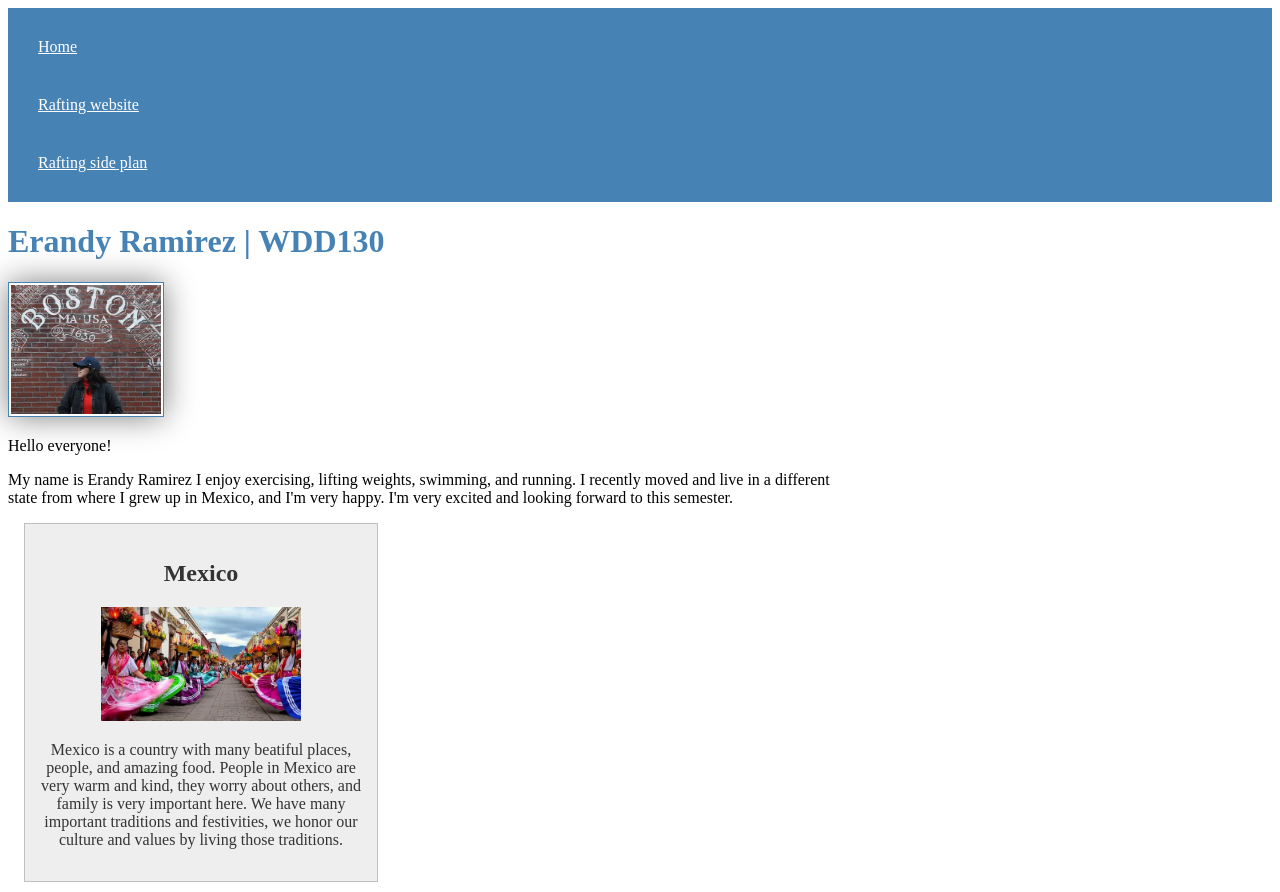
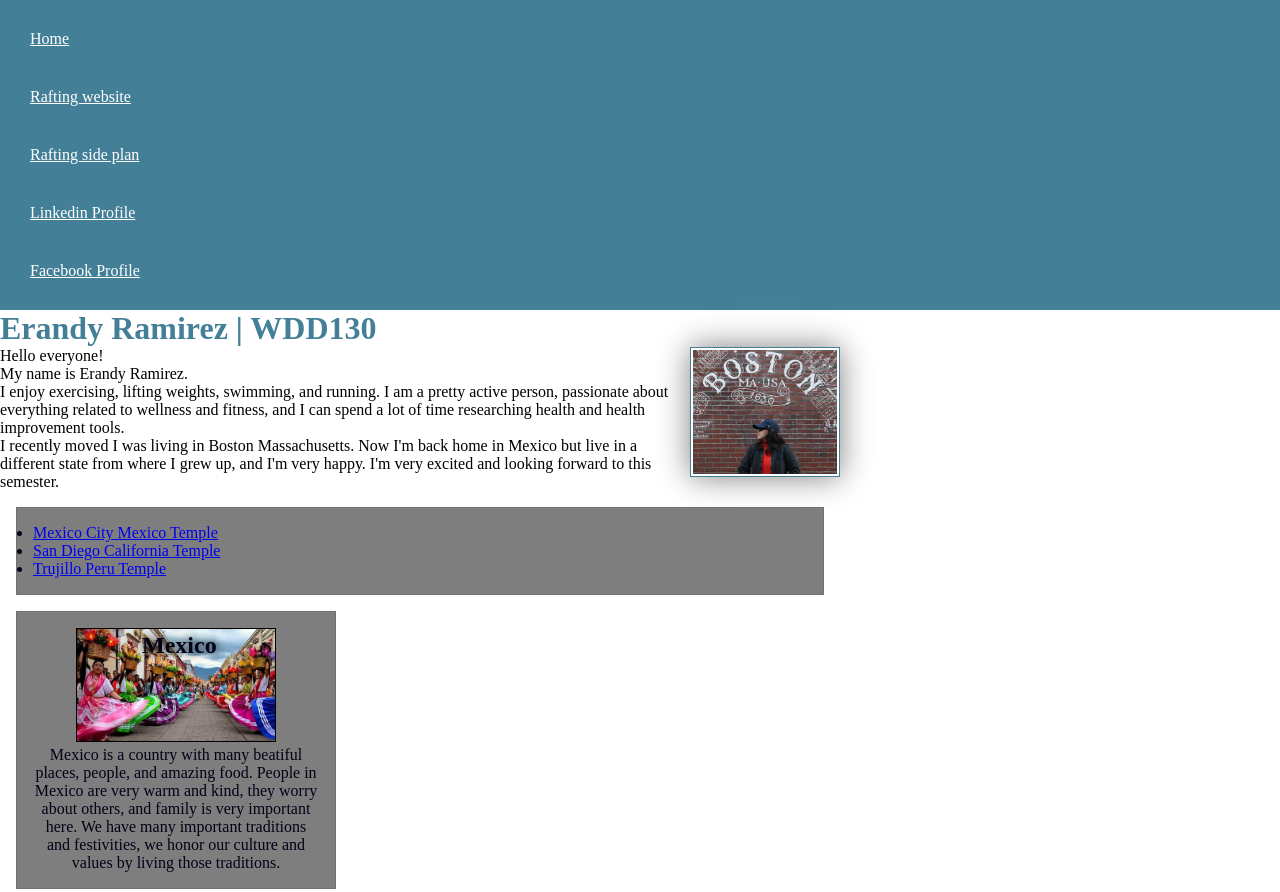
Before and after one commit to ErandyR/wdd130, a plain HTML site: page index.html in a window 1280 px wide. Shown: the top 892 px of the page. Drawn offline with Linux system fonts and the light colour scheme.

Commit message:
adding classes

```diff
--- a/index.html
+++ b/index.html
@@ -14,18 +14,30 @@
                 <a href="#">Home</a>
                 <a href="#">Rafting website</a>
                 <a href="wwr/site-plan-rafting.html" target="_blank">Rafting side plan</a>
+                <a href="https://www.linkedin.com/in/erandyr/" target="_blank">Linkedin Profile</a>
+                <a href="https://www.facebook.com/erandy.ramirez.7/" target="_blank">Facebook Profile</a>
             </nav>
         </header>
         <main>
             <h1>Erandy Ramirez | WDD130</h1>
             <img src="images/profile_picture.webp" alt="Erandy Ramirez" width="200">
             <p>Hello everyone!</p>
-            <p>My name is Erandy Ramirez I enjoy exercising, lifting weights,
-                swimming, and running. I recently moved and live in a different
-                state from where I grew up in Mexico, and I'm very happy.
-                I'm very excited and looking forward to this semester.</p>
+            <p>My name is Erandy Ramirez. <br>
+                I enjoy exercising, lifting weights, swimming, and running.
+                I am a pretty active person, passionate about everything
+                related to wellness and fitness, and I can spend a lot of
+                time researching health and health improvement tools.<br>
+                I recently moved I was living in Boston Massachusetts. Now I'm back home in Mexico
+                but live in a different state from where I grew up, and I'm very happy.
+                I'm very excited and looking forward to this semester.
+            </p>
+            <ul class="box">
+                <li><a href="https://www.churchofjesuschrist.org/temples/details/mexico-city-mexico-temple?lang=eng" target="_blank">Mexico City Mexico Temple</a></li>
+                <li><a href="https://www.churchofjesuschrist.org/temples/details/san-diego-california-temple?lang=eng" target="_blank">San Diego California Temple</a></li>
+                <li><a href="https://www.churchofjesuschrist.org/temples/details/trujillo-peru-temple?lang=eng" target="_blank">Trujillo Peru Temple</a></li>
+            </ul>
         </main>
-        <aside>
+        <aside class="box">
             <h2>Mexico</h2>
             <img src="images/guelaguetza.webp" alt="Guelaguetza mexican celebration">
             <p>Mexico is a country with many beatiful places, people, and amazing food.
@@ -37,4 +49,5 @@
             <p>©️2024 Erandy Ramirez Tlaxcala, Mexico.</p>
         </footer>
     </body>
+<!--07/08/2024-->
 </html>
--- a/styles/styles.css
+++ b/styles/styles.css
@@ -1,5 +1,10 @@
+* {
+    margin: 0;
+    padding: 0;
+    box-sizing: border-box;
+}
 nav {
-    background-color: steelblue;
+    background-color: #438098;
     padding: 10px;
 }
 
@@ -10,15 +15,16 @@ nav a {
 }
 
 h1 {
-    color: steelblue;
+    color: #438098;
 }
 
 main img {
     width: 150px;
     height: auto;
-    border: 1px solid steelblue;
+    border: 1px solid #438098;
     padding: 2px;
     box-shadow: 0 0 30px gray;
+    float: right;
 }
 
 p {
@@ -30,18 +36,22 @@ main {
 }
 
 aside {
+    position: relative;
     width: 20rem;
-    margin: 1rem;
-    border: 1px solid rgba(0, 0, 0, 0.2);
-    padding: 1rem;
-    background-color: #eee;
-    color: #333;
     text-align: center;
+}
+
+aside h2{
+    position: absolute;
+    top: 20px;
+    left: 125px;
+    text-shadow: #000 1px 0px 10px ;
 }
 
 aside img {
     width: 200px;
     height: auto;
+    border: 1px solid #000;
 }
 
 footer {
@@ -49,3 +59,13 @@ footer {
     border-top: 1px dotted #3e3b3b;
     text-align: center;
 }
+
+/*Class Selectors*/
+
+.box {
+    margin: 1rem;
+    border: 1px solid rgba(0, 0, 0, 0.1);
+    padding: 1rem;
+    background-color: #7e7e7e;
+    color: #020216;
+}
```
